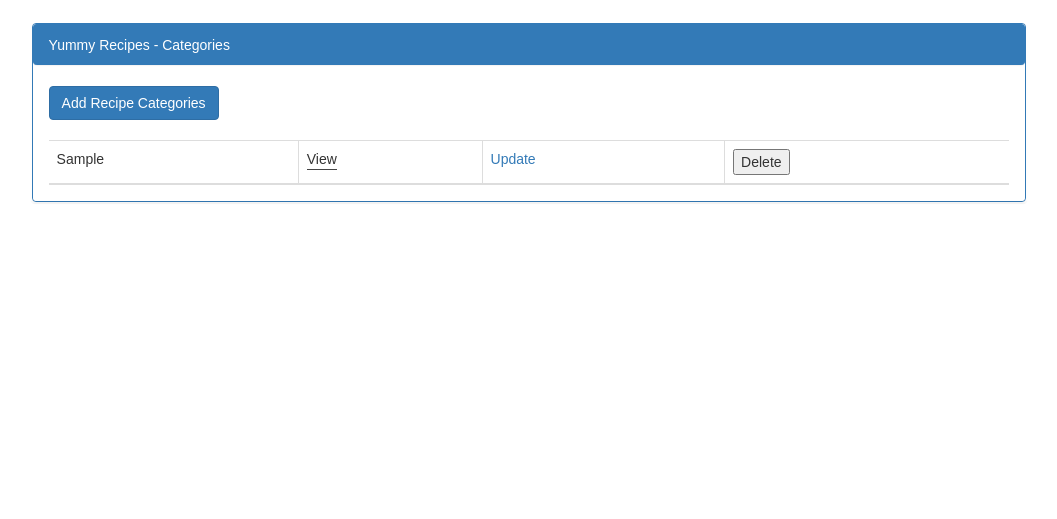
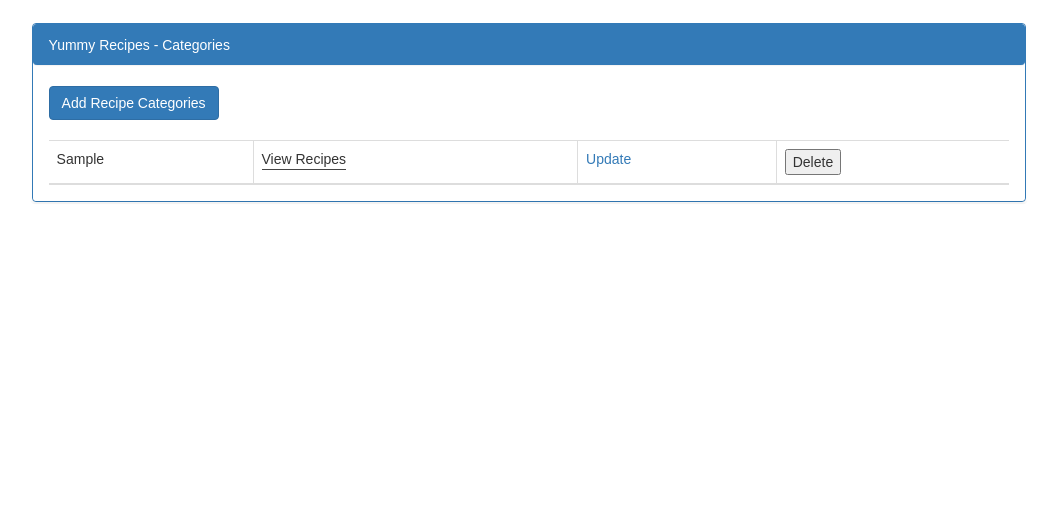
Before and after one commit to mwaz/yummy-recipies, a Flask app: template app/templates/recipe-categories.html in a window 1280 px wide. Shown: the part 52-571 px from the top of the page, without its empty margins (111-1168 px from the left). Run offline with Flask 2, Linux system fonts and the light colour scheme; the visitor is signed in with stand-in values (Sample User, id 1); the template is opened without the code that fills it: most values are stand-ins (such as "Sample title", 1, 10 or a date in 2020); some libraries are stand-ins or nearby versions.

Commit message:
[FIX] rename <tr> from View to View Recipes

```diff
--- a/app/templates/recipe-categories.html
+++ b/app/templates/recipe-categories.html
@@ -123,7 +123,7 @@
                                 <form action="/view_category" method="POST">
 
                                     <input type="hidden" name="category_name" value=" {{ recipe_categories }} " hidden>
-                                    <button type="submit" class="btn-unknown"> View</button>
+                                    <button type="submit" class="btn-unknown"> View Recipes </button>
                                 </form>
 
                             </td>
```
